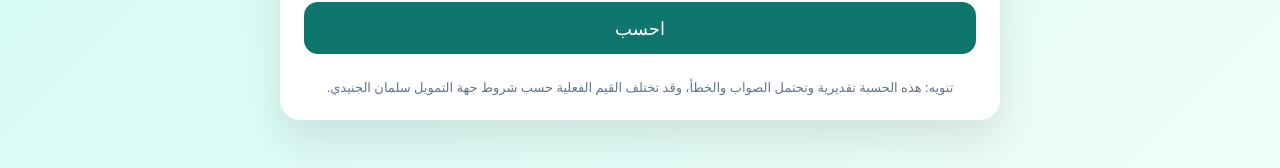
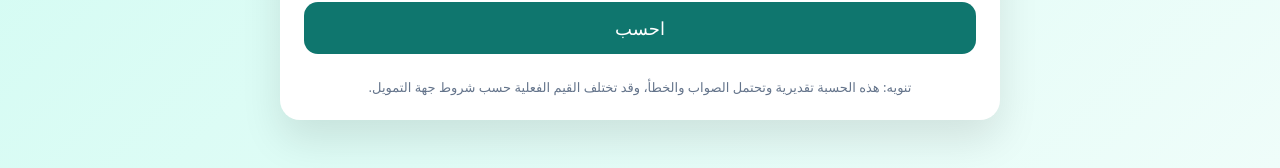
Before and after one commit to SalmanAljnidi/finance-calculator, a plain HTML site: page index.html in a window 1280 px wide. Shown: the part 582-750 px from the top of the page. Drawn offline with Linux system fonts and the light colour scheme.

Commit message:
Update index.html

```diff
--- a/index.html
+++ b/index.html
@@ -73,8 +73,7 @@
       <div class="result"><span>أعلى مبلغ تمويل مسموح به شامل الأرباح:</span><strong id="maxTotalWithProfit"></strong></div>
       <div class="result"><span>قسط أعلى مبلغ ممكن:</span><strong id="maxMonthly"></strong></div>
     </div>
-    <div class="note">تنويه: هذه الحسبة تقديرية وتحتمل الصواب والخطأ، وقد تختلف القيم الفعلية حسب شروط جهة التمويل
-      سلمان الجنيدي.</div>
+    <div class="note">تنويه: هذه الحسبة تقديرية وتحتمل الصواب والخطأ، وقد تختلف القيم الفعلية حسب شروط جهة التمويل.</div>
   </div>
   <script>
     function format(num){ return num.toLocaleString('ar-SA',{maximumFractionDigits:2})+' ريال'; }
```
